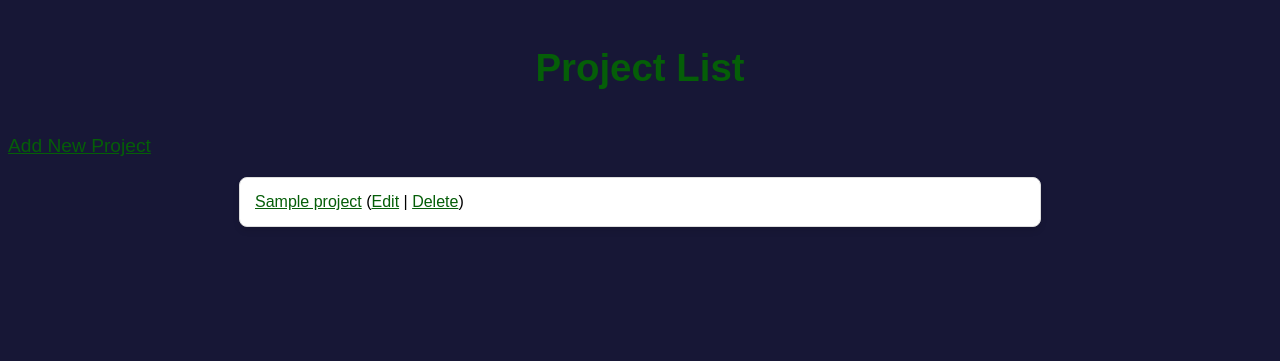
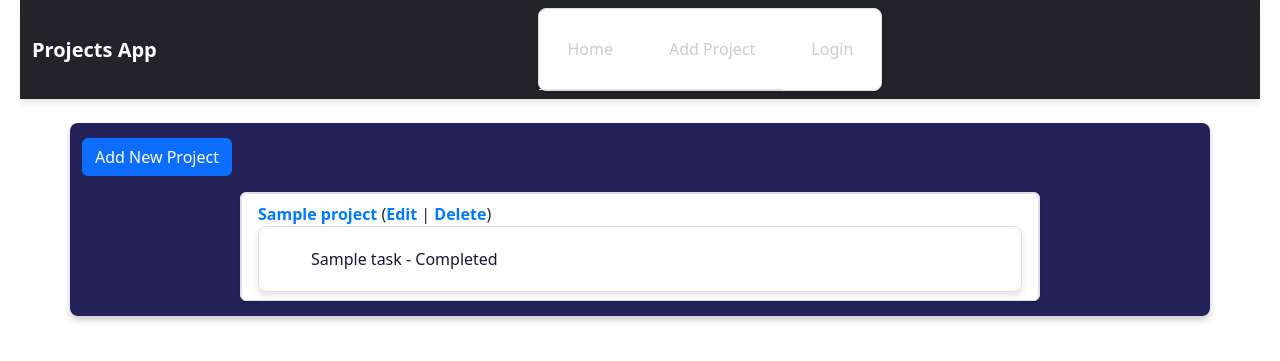
Before and after one commit to TeemuIljin/AI-Assistant, a Django app: template ai_assistant/projects/templates/projects/project_list.html in a window 1280 px wide. Shown: the top 361 px of the page. Run offline with Django 3.2, Linux system fonts and the light colour scheme; the template is opened without the code that fills it: most values are stand-ins (such as "Sample title", 1, 10 or a date in 2020).

Commit message:
Big css update for navbar addition. linked tasks to show with projects in main view. Added better functionality in database and visual updates all in one git commit.

```diff
--- a/ai_assistant/ai_assistant/urls.py
+++ b/ai_assistant/ai_assistant/urls.py
@@ -16,6 +16,7 @@
 """
 
 from django.contrib import admin
+from django.contrib.auth import views as auth_views
 from django.urls import path, include
 from django.views.generic import RedirectView
 
@@ -23,4 +24,6 @@
     path('admin/', admin.site.urls),
     path('projects/', include('projects.urls')),  # Link to your projects app
     path('', RedirectView.as_view(url='/projects/')),  # Redirect root URL to /projects/
+    path('login/', auth_views.LoginView.as_view(), name='login'),
+    path('logout/', auth_views.LogoutView.as_view(), name='logout'),
 ]
--- a/ai_assistant/projects/static/projects/style.css
+++ b/ai_assistant/projects/static/projects/style.css
@@ -1,26 +1,45 @@
+title{
+    color: #6dcbfc;
+}
 body {
     background-color: #171736;
     font-family: Arial, sans-serif;
     font-size: larger;
+    color: #fff;
+    margin: 20px;
+    padding-left: 20px;
+    padding-right: 20px;
+}
+
+h1, h2 {
+    font-family: Arial, sans-serif;
+    text-align: center;
+    padding: 20px 0;
+    color: #fff;
+    margin: 0;
 }
 
 h1 {
-    font-family: Arial, sans-serif;
+
+    font-size: 2.5em;
+    color: #fff;
+    padding: 20px;
+}
+
+h2 {
     background-color: #171736;
-      text-align: center;
-      padding: 20px 0;
-    color: #055e08;
+    font-size: 2em;
+    padding: 20px;
 }
-h2 {
-    font-family: Arial, sans-serif;
-    background-color: #171736;
+
+
+p {
+    color: #fff;
+    line-height: 1.6;
+    margin: 10px 0;
+    padding: 20px;
 }
-p {
-    color: #055e08;
-}
-a {
-    color: #055e08;
-}
+
 
 ul {
     list-style: none;
@@ -33,18 +52,90 @@
     box-shadow: 0 4px 6px rgba(0, 0, 0, 0.1);
 }
 
-
 li {
-    padding: 15px;
+    padding: 20px;
     border-bottom: 1px solid #ddd;
     font-size: 16px;
+    color: #171736;
+
 }
 
 li:last-child {
     border-bottom: none;
 }
 
-
 li:hover {
     background-color: #f1f1f1;
+    color: #171736;
 }
+
+
+form {
+    display: flex;
+    flex-direction: column;
+    width: 300px;
+    margin: auto;
+}
+
+input, textarea {
+    margin: 10px 0;
+    padding: 10px;
+    border: 1px solid #ccc;
+    border-radius: 5px;
+    font-size: 1em;
+    background-color: #f9f9f9;
+}
+
+
+.content {
+    padding: 20px;
+    font-family: Arial, sans-serif;
+    color: #fff;
+}
+
+
+.navbar {
+    box-shadow: 0 4px 6px rgba(0, 0, 0, 0.1);
+    background-color: #003366;
+    padding: 10px;
+}
+
+.navbar-brand {
+    font-weight: bold;
+    color: #fff !important;
+    font-size: 1.5em;
+}
+
+.nav-link {
+    color: #ccc !important;
+    transition: color 0.3s ease;
+    font-size: 1.1em;
+}
+
+.nav-link:hover {
+    color: #fff !important;
+}
+
+/* Containers */
+.container {
+    margin-top: 20px;
+    padding: 15px;
+    border-radius: 8px;
+    background-color: #232359;
+    box-shadow: 0 4px 6px rgba(0, 0, 0, 0.2);
+}
+
+
+.list-group-item a {
+    text-decoration: none;
+    color: #007bff;
+    font-weight: bold;
+}
+
+.list-group-item a:hover {
+    color: #0056b3;
+    text-decoration: underline;
+}
+h3 {
+    color: #0f0f0f;
+}
--- a/ai_assistant/projects/templates/projects/project_list.html
+++ b/ai_assistant/projects/templates/projects/project_list.html
@@ -1,21 +1,62 @@
 <!DOCTYPE html>
 <html>
 <head>
-    <title>Projects</title>
+     <meta name="theme-color" content="#003366">
+    <title>Tasks</title>
     {% load static %}
     <link rel="stylesheet" type="text/css" href="{% static 'projects/style.css' %}">
+    <link href="https://cdn.jsdelivr.net/npm/bootstrap@5.3.0/dist/css/bootstrap.min.css" rel="stylesheet">
 </head>
 <body>
-    <h1>Project List</h1>
-    <a href="{% url 'project_add' %}">Add New Project</a>
-    <ul>
+
+    <nav class="navbar navbar-expand-lg navbar-dark bg-dark">
+        <div class="container-fluid">
+            <a class="navbar-brand" href="{% url 'project_list' %}">Projects App</a>
+            <button class="navbar-toggler" type="button" data-bs-toggle="collapse" data-bs-target="#navbarNav" aria-controls="navbarNav" aria-expanded="false" aria-label="Toggle navigation">
+                <span class="navbar-toggler-icon"></span>
+            </button>
+            <div class="collapse navbar-collapse" id="navbarNav">
+                <ul class="navbar-nav">
+                    <li class="nav-item">
+                        <a class="nav-link" href="{% url 'project_list' %}">Home</a>
+                    </li>
+                    <li class="nav-item">
+                        <a class="nav-link" href="{% url 'project_add' %}">Add Project</a>
+                    </li>
+                    {% if user.is_authenticated %}
+                        <li class="nav-item">
+                            <a class="nav-link" href="{% url 'logout' %}">Logout</a>
+                        </li>
+                    {% else %}
+                        <li class="nav-item">
+                            <a class="nav-link" href="{% url 'login' %}">Login</a>
+                        </li>
+                    {% endif %}
+                </ul>
+            </div>
+        </div>
+    </nav>
+
+
+    <div class="container mt-4">
+        <a class="btn btn-primary mb-3" href="{% url 'project_add' %}">Add New Project</a>
+        <ul class="list-group">
             {% for project in projects %}
-            <li>
+                <li class="list-group-item">
                     <a href="{% url 'project_detail' project.id %}">{{ project.name }}</a>
                     (<a href="{% url 'project_edit' project.id %}">Edit</a> |
                     <a href="{% url 'project_delete' project.id %}">Delete</a>)
+                     <!-- Display tasks related to this project -->
+                    <ul>
+                        {% for task in project.tasks.all %}
+                            <li>{{ task.name }} - {% if task.completed %}Completed{% else %}Pending{% endif %}</li>
+                        {% empty %}
+                            <li>No tasks available</li>
+                        {% endfor %}
+                    </ul>
                 </li>
             {% endfor %}
         </ul>
+    </div>
 </body>
 </html>
--- a/ai_assistant/projects/urls.py
+++ b/ai_assistant/projects/urls.py
@@ -7,4 +7,5 @@
     path('add/', views.ProjectCreateView.as_view(), name='project_add'),  # Add a project
     path('<int:pk>/edit/', views.ProjectUpdateView.as_view(), name='project_edit'),  # Edit a project
     path('<int:pk>/delete/', views.ProjectDeleteView.as_view(), name='project_delete'),  # Delete a project
+    path('', views.project_list, name='project_list'),
 ]
```
Also changed, not shown: ai_assistant/projects/views.py (+10 -3 lines), ai_assistant/db.sqlite3. Lines whose indentation alone changed are shown as unchanged.
